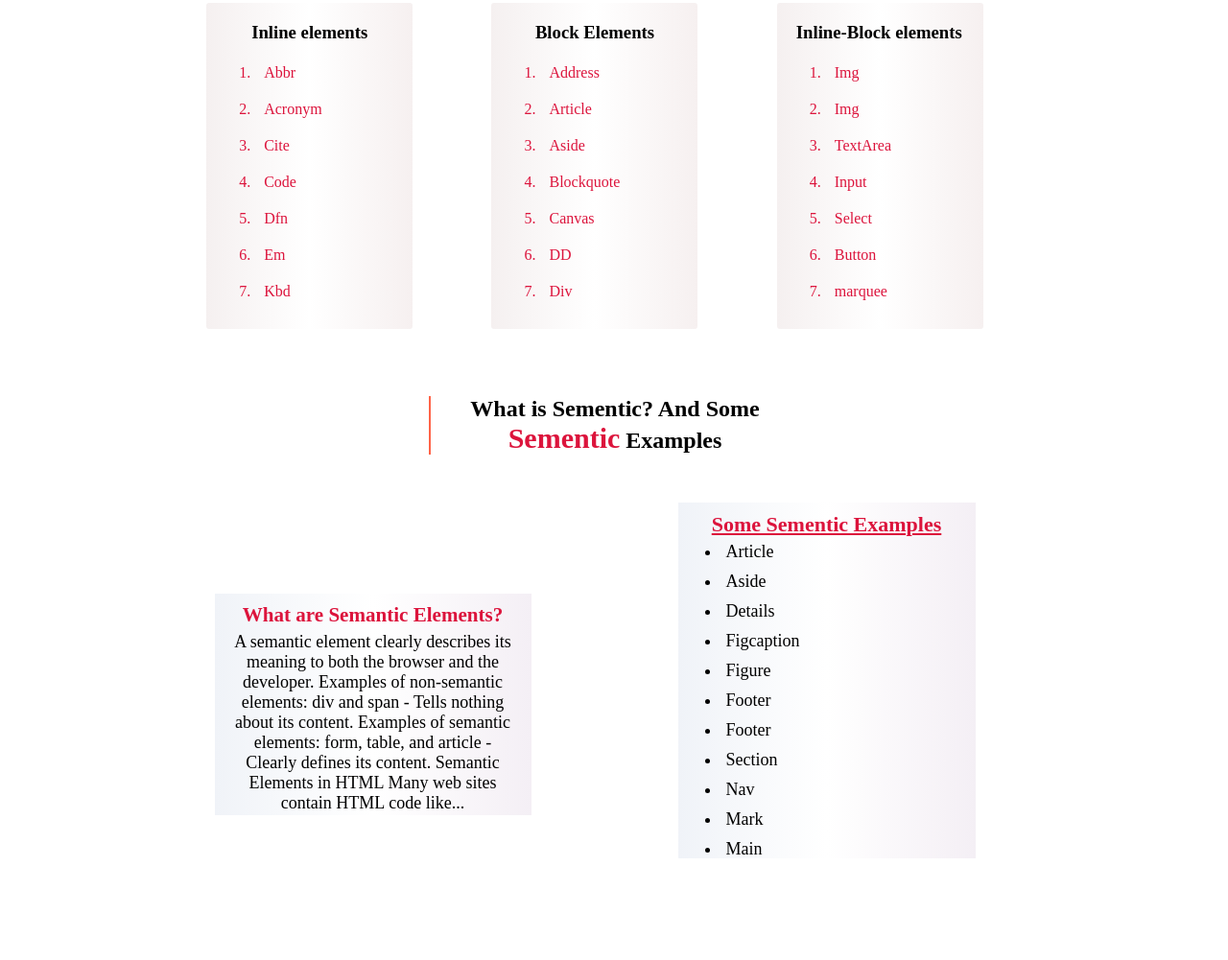
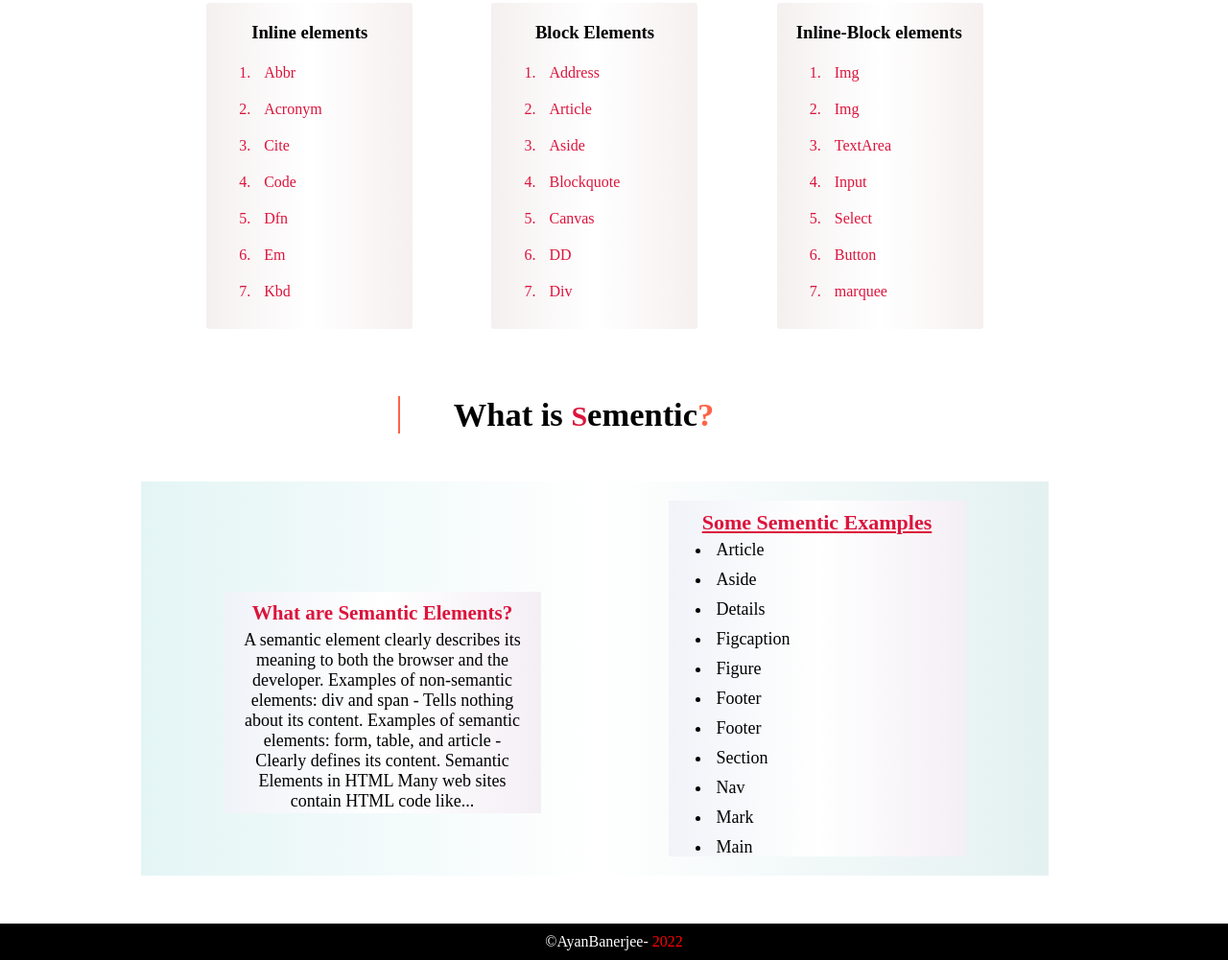
Before and after one commit to Ayanbanerjee93/Practice-Project, a plain HTML site: page index.html in a window 1280 px wide. Shown: the part 210-1211 px from the top of the page at 96% size. Before the commit the page ends 1111 px from the top, so only its background shows below. Drawn offline with Linux system fonts and the light colour scheme.

Commit message:
new added

```diff
--- a/index.html
+++ b/index.html
@@ -103,9 +103,10 @@
         </section>
         <!-- --------------------------------------semantic section -->
         <section class="card-heading">
-            <div class="card-heading-style">
-                <h1>What is Sementic? And Some <span style="color:crimson; font-size:30px; "><strong>S</strong>ementic</span> Examples
-                    <span style="color:tomato;"></span>
+            <div class="semantic-heading-style">
+                <h1>What is <span style="color:crimson; font-size:30px; "> S</span>ementic<span style="color:tomato;">?</span>
+
+
                 </h1>
             </div>
         </section>
@@ -150,7 +151,12 @@
 
         </section>
 
+
+
     </main>
+    <footer>
+        <p>&copy;AyanBanerjee- <span style="color: red;">2022</span></p>
+    </footer>
 </body>
 
 </html>
--- a/style.css
+++ b/style.css
@@ -179,7 +179,9 @@ input[type]:hover {
     margin-top: 50px;
     margin-left: 147px;
     margin-right: 187px;
-    /* background-color: antiquewhite; */
+    background-image: linear-gradient(to right, rgb(228, 245, 245), white, rgb(228, 241, 241));
+    padding: 20px;
+    margin-bottom: 50px;
 }
 
 .semantic-para {
@@ -230,8 +232,27 @@ input[type]:hover {
     text-decoration: underline;
 }
 
-.semantic-example-list {}
+
+/* .semantic-example-list {} */
 
 .semantic-example-list li {
     padding: 5px;
 }
+
+.semantic-heading-style {
+    /* background-color: aquamarine; */
+    border-left: 2px solid tomato;
+    margin: 0px 480px 0px 415px;
+    border-image-slice: 1;
+    font-size: 23px;
+}
+
+
+/* -----------------------------Footer--------- */
+
+footer {
+    background-color: black;
+    color: white;
+    text-align: center;
+    padding: 10px;
+}
```
